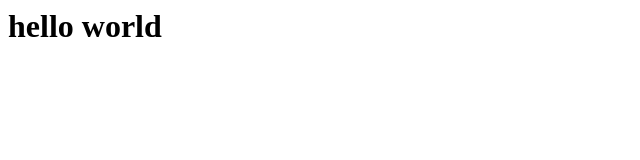
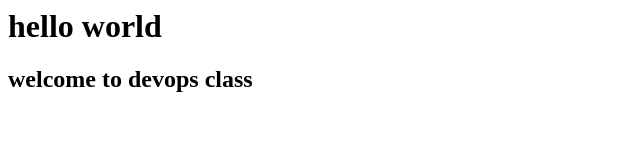
Before and after one commit to Swaroopnevse63/git-learning3, a plain HTML site: page index.html in a window 1280 px wide. Shown: the whole page, without its empty margins (0-640 px from the left). Drawn offline with Linux system fonts and the light colour scheme.

Commit message:
new modified index,html done by swappy

```diff
--- a/index.html
+++ b/index.html
@@ -1,3 +1,4 @@
 <html>
 <h1>hello world</h1>
+<h2>welcome to devops class</h2>
 </html>
```
